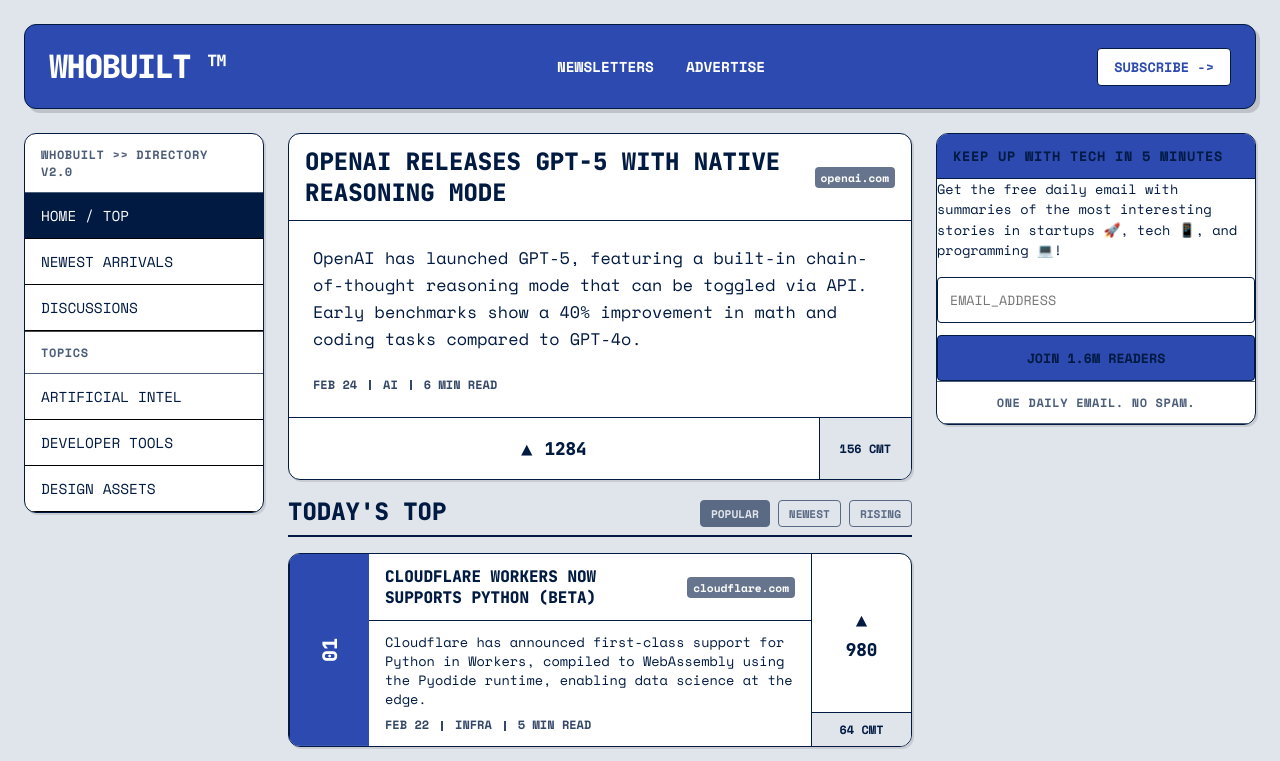
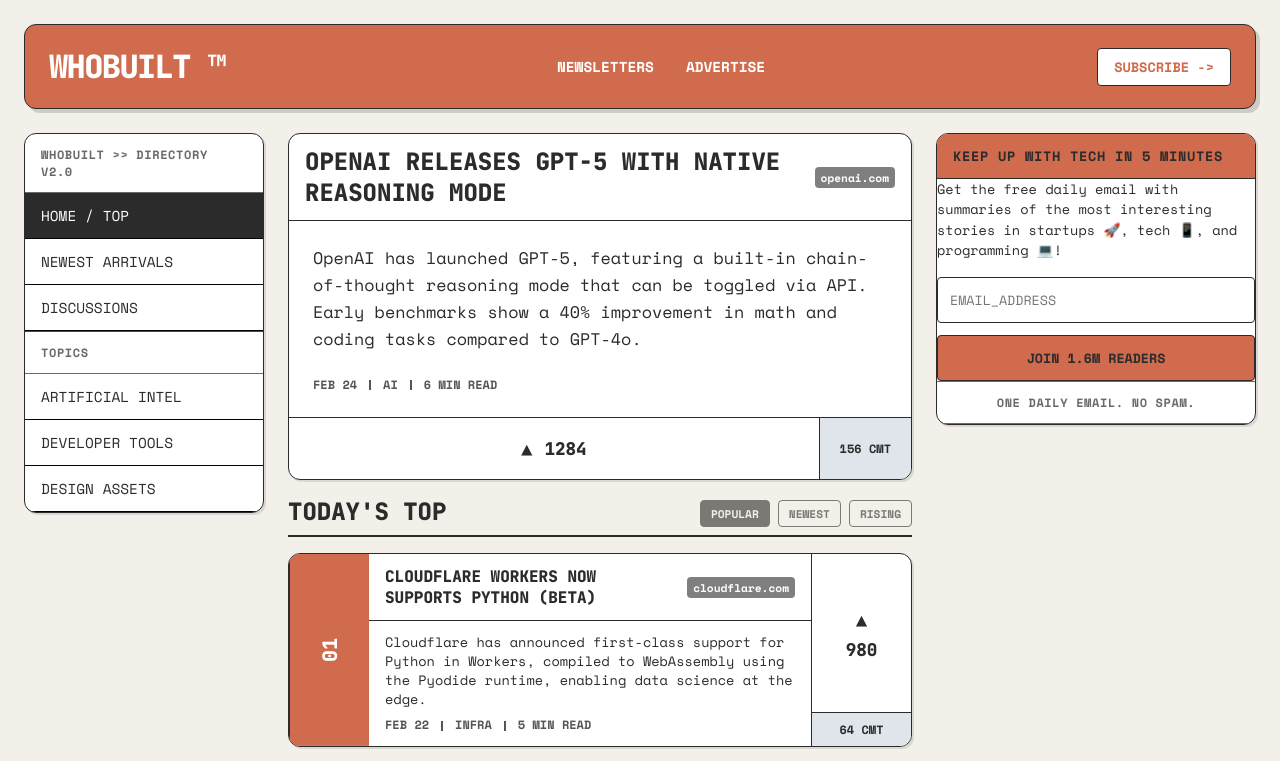
Before and after one commit to sawwwwwwwwyou/Whobuilt, a React (Vite) app: page / in a window 1280 px wide. Shown: the top 761 px of the page. Built offline with nearby package versions, Linux system fonts and the light colour scheme.

Commit message:
Update theme colors to warm terracotta/beige palette based on reference

```diff
--- a/src/index.css
+++ b/src/index.css
@@ -1,11 +1,17 @@
 @import url('https://fonts.googleapis.com/css2?family=JetBrains+Mono:wght@400;800&family=Space+Mono:ital,wght@0,400;0,700;1,400&display=swap');
 
 :root {
-  --c-accent: #2D4AB1;
-  --c-bg-canvas: #E0E4EB;
+  --c-accent: #D16B4D;
+  /* Terracotta/Red-Orange */
+  --c-accent-alt: #F5B942;
+  /* Warm Yellow */
+  --c-bg-canvas: #F2F0E9;
+  /* Paper/Beige canvas */
   --c-bg-card: #FFFFFF;
-  --c-ink: #001A41;
-  --c-border: #001A41;
+  /* High contrast white cards */
+  --c-ink: #2B2B2B;
+  /* Deep charcoal ink */
+  --c-border: #2B2B2B;
 
   --f-mono: 'Space Mono', monospace;
   --f-display: 'JetBrains Mono', monospace;
```
